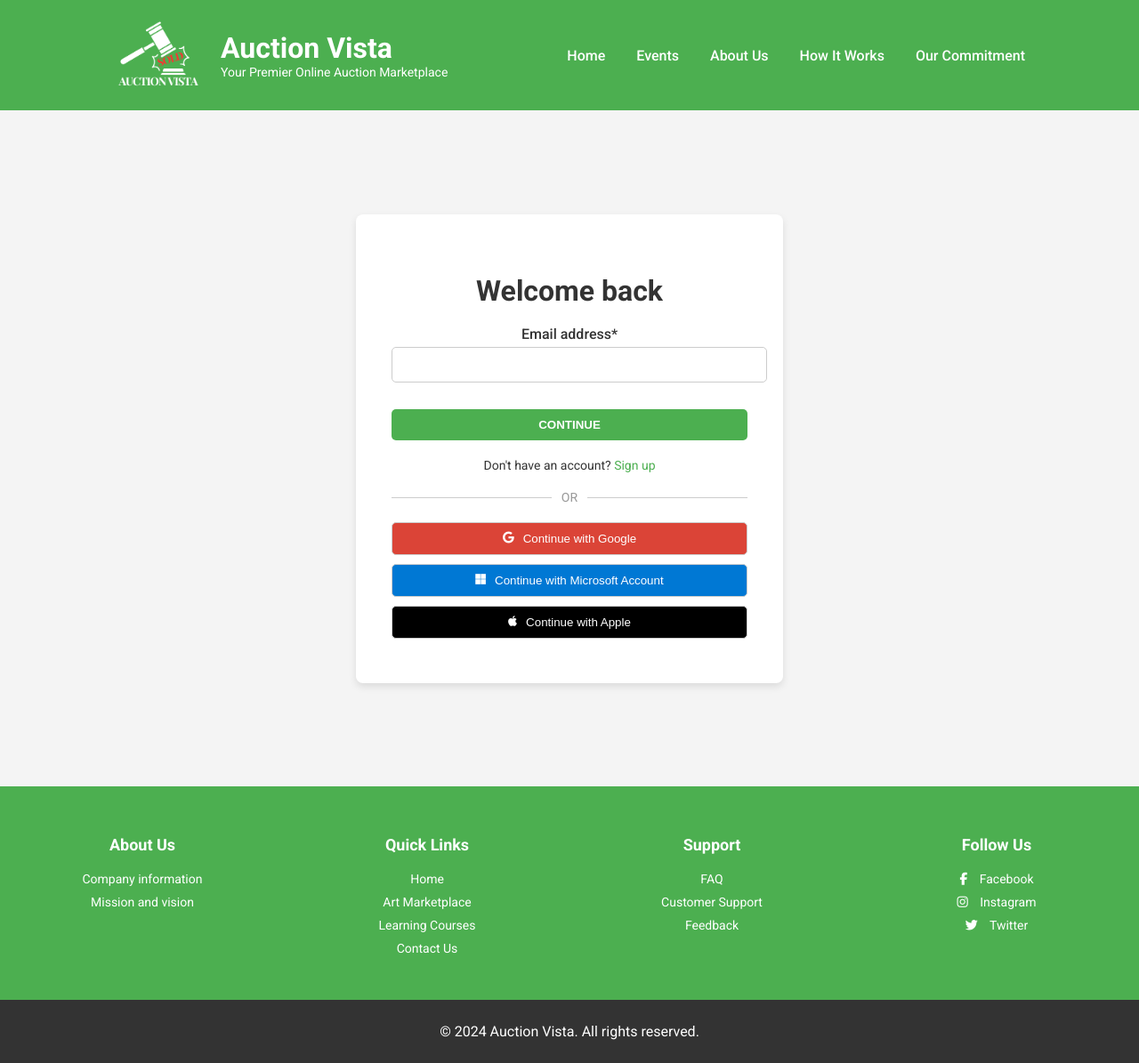
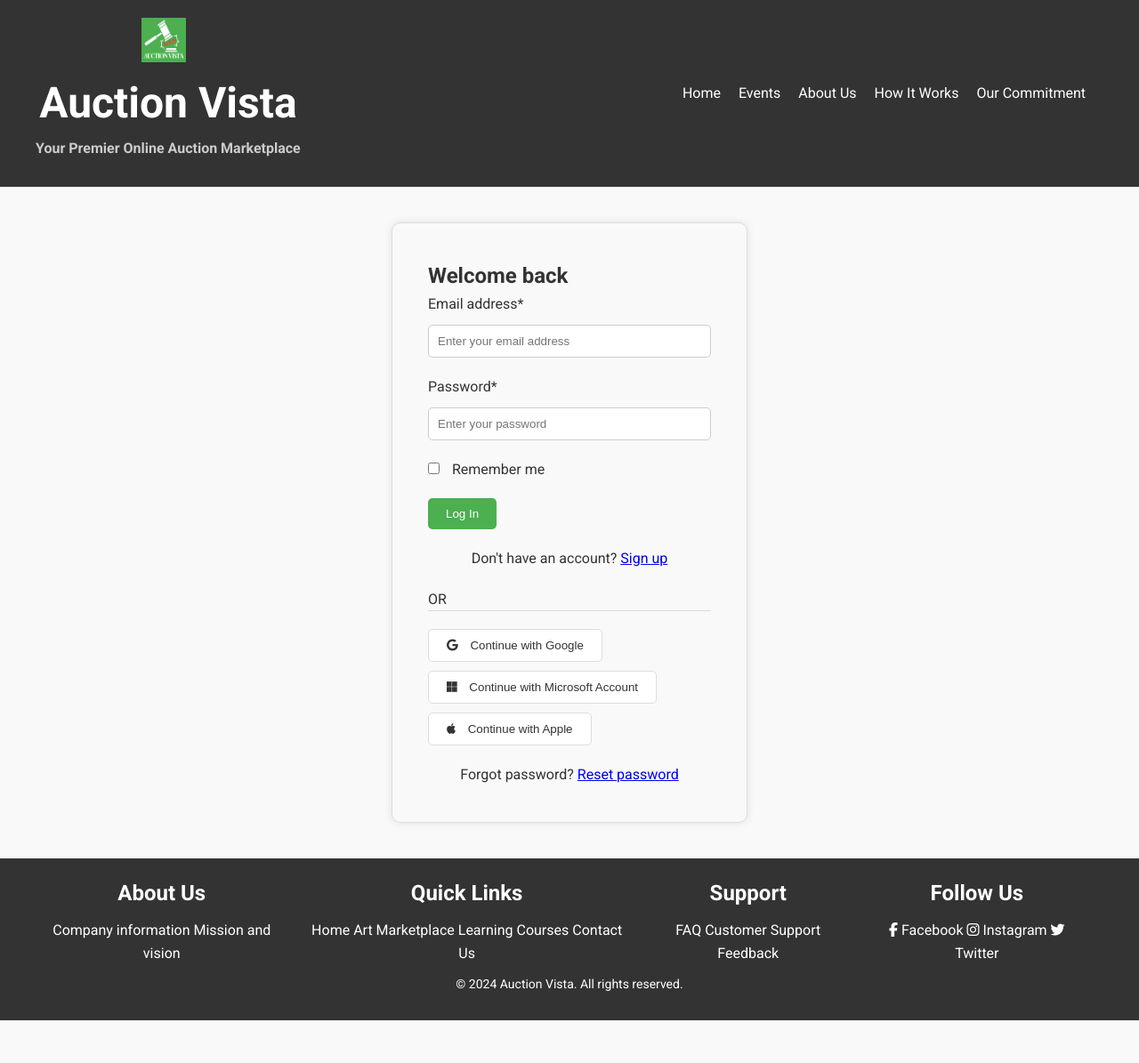
Before and after one commit to dhruvmaratha/AuctionVista, a plain HTML site: page login.html in a window 1280 px wide. Shown: the whole page at 89% size. After the commit the page ends 1147 px from the top, so only its background shows below. Drawn offline with Linux system fonts and the light colour scheme.

Commit message:
login page

```diff
--- /dev/null
+++ b/abc.css
@@ -0,0 +1,176 @@
+* {
+  box-sizing: border-box;
+  margin: 0;
+  padding: 0;
+}
+
+body {
+  font-family: 'Roboto', sans-serif;
+  line-height: 1.6;
+  color: #333;
+  background-color: #f9f9f9;
+}
+
+header {
+  background-color: #333;
+  color: #fff;
+  padding: 20px;
+  text-align: center;
+}
+
+.header-content {
+  max-width: 1200px;
+  margin: 0 auto;
+  display: flex;
+  justify-content: space-between;
+  align-items: center;
+}
+
+.logo {
+  width: 50px;
+  height: 50px;
+  margin-right: 10px;
+}
+
+.title {
+  font-size: 24px;
+  font-weight: bold;
+  margin-bottom: 10px;
+}
+
+.title p {
+  font-size: 16px;
+  color: #ccc;
+}
+
+nav {
+  display: flex;
+  justify-content: space-between;
+  align-items: center;
+}
+
+nav a {
+  color: #fff;
+  text-decoration: none;
+  margin-right: 20px;
+}
+
+nav a:hover {
+  color: #ccc;
+}
+
+.auth-page {
+  background-color: #f9f9f9;
+  padding: 20px;
+  border: 1px solid #ddd;
+  border-radius: 10px;
+  box-shadow: 0 0 10px rgba(0, 0, 0, 0.1);
+  max-width: 400px;
+  margin: 40px auto;
+}
+
+.auth-container {
+  padding: 20px;
+}
+
+.form-group {
+  margin-bottom: 20px;
+}
+
+label {
+  display: block;
+  margin-bottom: 10px;
+}
+
+input[type="email"], input[type="password"] {
+  width: 100%;
+  padding: 10px;
+  border: 1px solid #ccc;
+  border-radius: 5px;
+}
+
+input[type="checkbox"] {
+  margin-right: 10px;
+}
+
+button[type="submit"] {
+  background-color: #4CAF50;
+  color: #fff;
+  padding: 10px 20px;
+  border: none;
+  border-radius: 5px;
+  cursor: pointer;
+}
+
+button[type="button"] {
+  background-color: #fff;
+  color: #333;
+  padding: 10px 20px;
+  border: 1px solid #ddd;
+  border-radius: 5px;
+  cursor: pointer;
+}
+
+.social-login {
+  margin-bottom: 10px;
+}
+
+.social-login i {
+  margin-right: 10px;
+}
+
+.divider {
+  margin: 20px 0;
+  border-bottom: 1px solid #ddd;
+}
+
+.toggle-link {
+  margin-top: 20px;
+  text-align: center;
+}
+
+.forgot-password {
+  margin-top: 10px;
+  text-align: center;
+}
+
+footer {
+  background-color: #333;
+  color: #fff;
+  padding: 20px;
+  text-align: center;
+}
+
+.footer-content {
+  max-width: 1200px;
+  margin: 0 auto;
+  display: flex;
+  justify-content: space-between;
+  align-items: center;
+}
+
+.footer-column {
+  margin-right: 20px;
+}
+
+.footer-column h2 {
+  margin-bottom: 10px;
+}
+
+.footer-column a {
+  color: #fff;
+  text-decoration: none;
+  margin-bottom: 10px;
+}
+
+.footer-column a:hover {
+  color: #ccc;
+}
+
+.copyright {
+  background-color: #333;
+  color: #fff;
+  padding: 10px;
+  text-align: center;
+  font-size: 14px;
+}
--- a/login.html
+++ b/login.html
@@ -4,7 +4,7 @@
     <meta charset="UTF-8">
     <meta name="viewport" content="width=device-width, initial-scale=1.0">
     <title>Log In - Auction Vista</title>
-    <link rel="stylesheet" href="styles.css">
+    <link rel="stylesheet" href="abc.css">
     <link href="https://fonts.googleapis.com/css2?family=Roboto:wght@400;500;700&display=swap" rel="stylesheet">
 </head>
 <body>
@@ -19,12 +19,10 @@
             </div>
             <nav>
                 <a href="index.html">Home</a>
-				<a href="events.html">Events</a>
+                <a href="events.html">Events</a>
                 <a href="about-us.html">About Us</a>
                 <a href="how-it-works.html">How It Works</a>
                 <a href="our-commitment.html">Our Commitment</a>
-
-
             </nav>
         </div>
     </header>
@@ -35,17 +33,28 @@
             <form action="#" method="POST">
                 <div class="form-group">
                     <label for="email">Email address*</label>
-                    <input type="email" id="email" name="email" required>
+                    <input type="email" id="email" name="email" required placeholder="Enter your email address">
                 </div>
                 <div class="form-group">
-                    <button type="submit" class="btn">Continue</button>
+                    <label for="password">Password*</label>
+                    <input type="password" id="password" name="password" required placeholder="Enter your password">
+                </div>
+                <div class="form-group">
+                    <label for="remember-me">
+                        <input type="checkbox" id="remember-me" name="remember-me">
+                        Remember me
+                    </label>
+                </div>
+                <div class="form-group">
+                    <button type="submit" class="btn">Log In</button>
                 </div>
             </form>
             <p class="toggle-link">Don't have an account? <a href="signup.html">Sign up</a></p>
             <div class="divider">OR</div>
-            <button class="social-login google"><i class="fab fa-google"></i> Continue with Google</button>
-            <button class="social-login microsoft"><i class="fab fa-microsoft"></i> Continue with Microsoft Account</button>
-            <button class="social-login apple"><i class="fab fa-apple"></i> Continue with Apple</button>
+            <button type="button" class="social-login google"><i class="fab fa-google"></i> Continue with Google</button>
+            <button type="button" class="social-login microsoft"><i class="fab fa-microsoft"></i> Continue with Microsoft Account</button>
+            <button type="button" class="social-login apple"><i class="fab fa-apple"></i> Continue with Apple</button>
+            <p class="forgot-password">Forgot password? <a href="forgot-password.html">Reset password</a></p>
         </div>
     </section>
 
@@ -53,34 +62,34 @@
         <div class="footer-content">
             <div class="footer-column">
                 <h2>About Us</h2>
-                <a href="#"style="text-align:center;">Company information</a>
-                <a href="#"style="text-align:center;">Mission and vision</a>
+                <a href="#" style="text-align:center;">Company information</a>
+                <a href="#" style="text-align:center;">Mission and vision</a>
             </div>
             <div class="footer-column">
                 <h2>Quick Links</h2>
-                <a href="index.html"style="text-align:center;">Home</a>
-                <a href="#"style="text-align:center;">Art Marketplace</a>
-                <a href="#"style="text-align:center;"style="text-align:center;">Learning Courses</a>
-                <a href="contact-us.html"style="text-align:center;">Contact Us</a>
+                <a href="index.html" style="text-align:center;">Home</a>
+                <a href="#" style="text-align:center;">Art Marketplace</a>
+                <a href="#" style="text-align:center;">Learning Courses</a>
+                <a href="contact-us.html" style="text-align:center;">Contact Us</a>
             </div>
             <div class="footer-column">
                 <h2>Support</h2>
-                <a href="#"style="text-align:center;">FAQ</a>
-                <a href="#"style="text-align:center;">Customer Support</a>
-                <a href="#"style="text-align:center;">Feedback</a>
+                <a href="#" style="text-align:center;">FAQ</a>
+                <a href="#" style="text-align:center;">Customer Support</a>
+                <a href="#" style="text-align:center;">Feedback</a>
             </div>
             <div class="footer-column">
                 <h2>Follow Us</h2>
-                <a href="#"style="text-align:center;"style="text-align:center;"style="text-align:center;"><i class="fab fa-facebook-f"></i> Facebook</a>
-                <a href="#"style="text-align:center;"style="text-align:center;"><i class="fab fa-instagram"></i> Instagram</a>
-                <a href="#"style="text-align:center;"><i class="fab fa-twitter"></i> Twitter</a>
+                <a href="#" style="text-align:center;"><i class="fab fa-facebook-f"></i> Facebook</a>
+                <a href="#" style="text-align:center;"><i class="fab fa-instagram"></i> Instagram</a>
+                <a href="#" style="text-align:center;"><i class="fab fa-twitter"></i> Twitter</a>
             </div>
         </div>
-        <div class=" copyright">
+        <div class="copyright">
             <p>&copy; 2024 Auction Vista. All rights reserved.</p>
         </div>
     </footer>
 
-    <script src="https://kit.fontawesome.com/a076d05399.js" crossorigin="anonymous"></script>
+ <script src="https://kit.fontawesome.com/a076d05399.js"></script>
 </body>
 </html>
```
